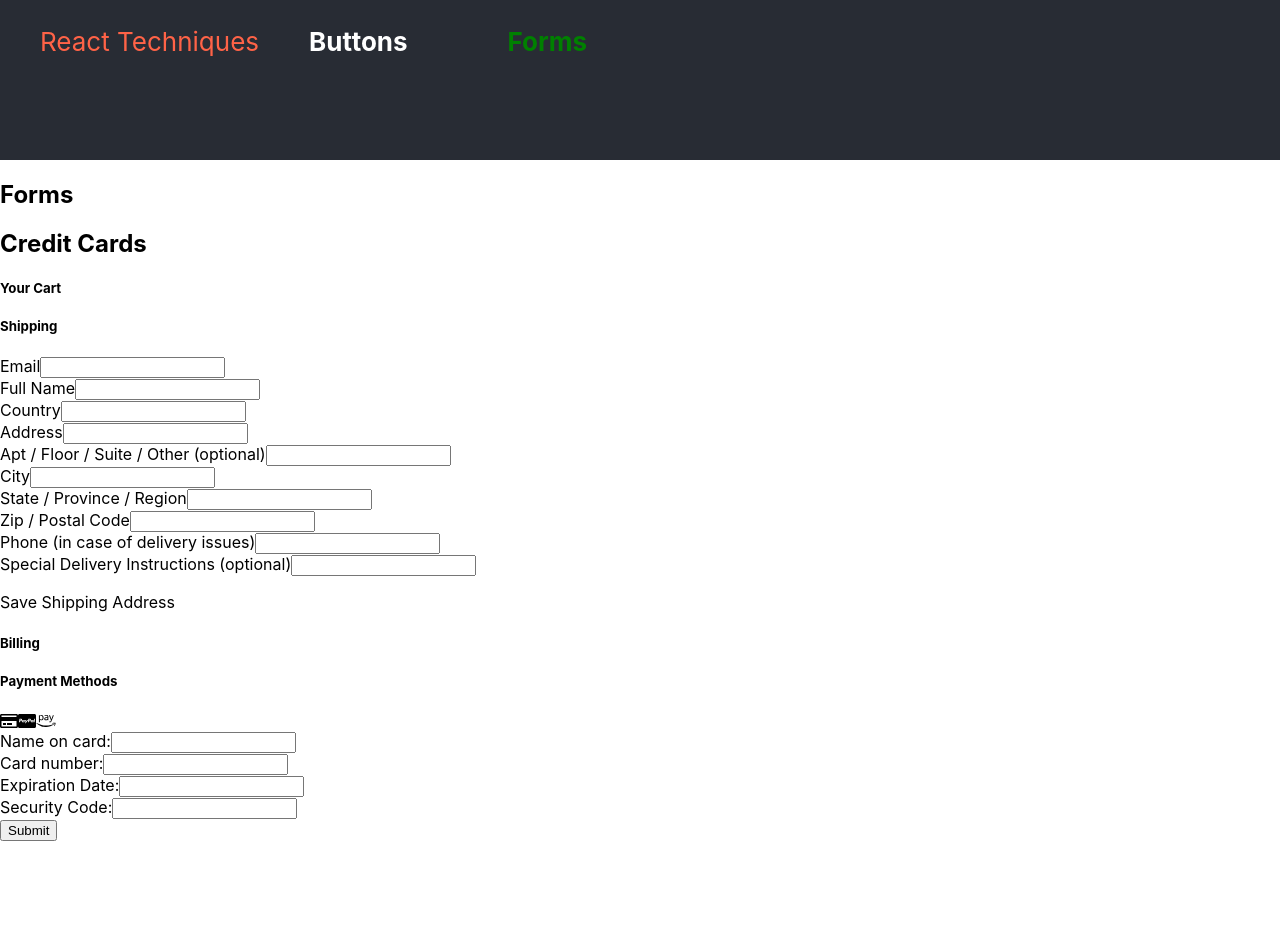
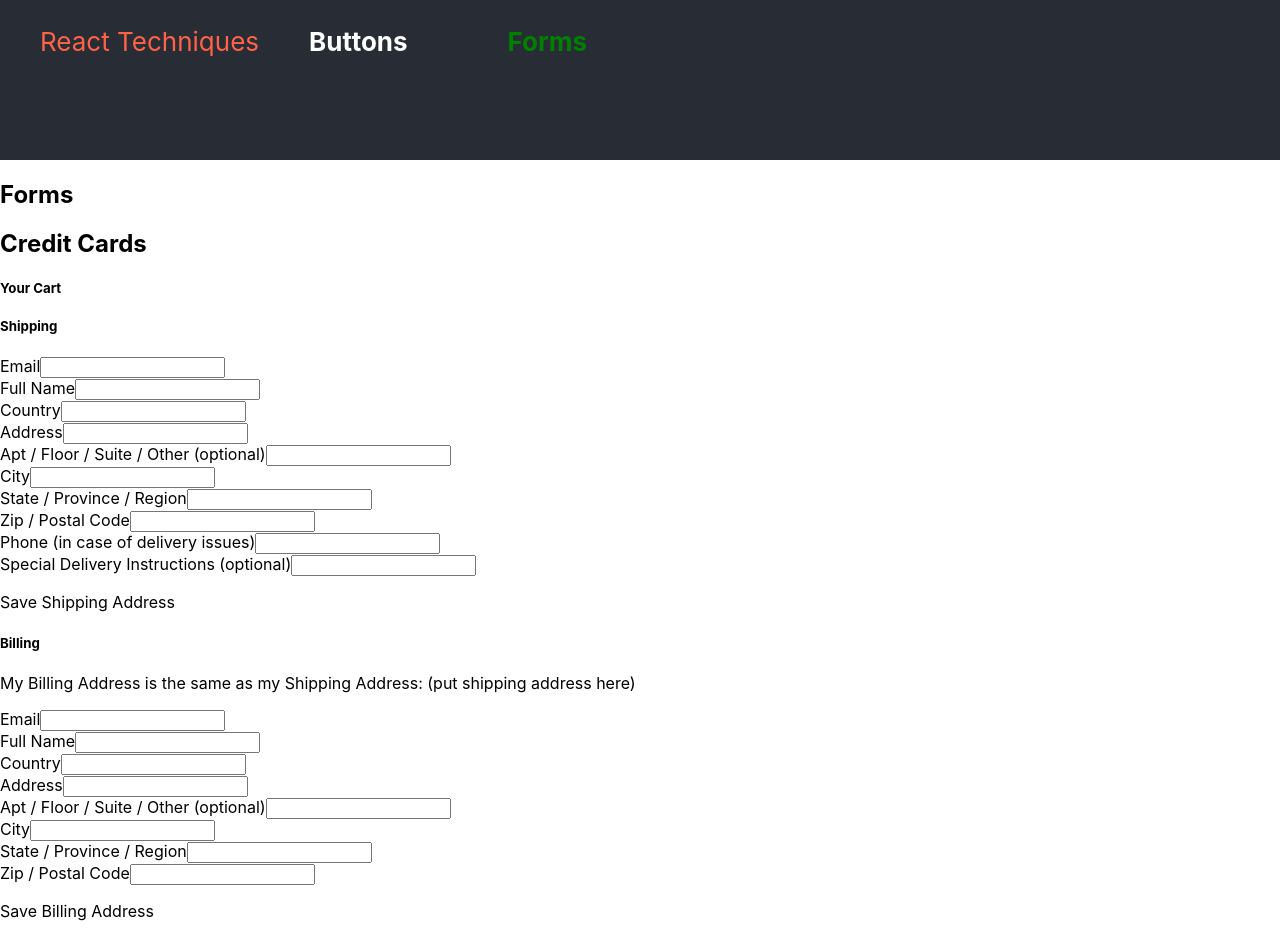
Before and after one commit to christinetran825/react-techniques, a React (Create React App) app: page /forms in a window 1280 px wide. Shown: the top 944 px of the page. Before the commit the page ends 841 px from the top, so only its background shows below. Built offline with nearby package versions, Linux system fonts and the light colour scheme.

Commit message:
added billing code

```diff
--- a/src/CreditCards.js
+++ b/src/CreditCards.js
@@ -51,6 +51,34 @@ class Likes extends React.Component {
           <p>Save Shipping Address</p>
         </form>
         <h5>Billing</h5>
+        <form>
+          <p>My Billing Address is the same as my Shipping Address: (put shipping address here)</p>
+          <label>Email</label>
+          <input type="text" name="email" />
+          <br></br>
+          <label>Full Name</label>
+          <input type="text" name="name" />
+          <br></br>
+          <label>Country</label>
+          <input type="text" name="country" />
+          <br></br>
+          <label>Address</label>
+          <input type="text" name="address" />
+          <br></br>
+          <label>Apt / Floor / Suite / Other <span> (optional)</span></label>
+          <input type="text" name="address-opt" />
+          <br></br>
+          <label>City</label>
+          <input type="text" name="city" />
+          <br></br>
+          <label>State / Province / Region</label>
+          <input type="text" name="state" />
+          <br></br>
+          <label>Zip / Postal Code</label>
+          <input type="text" name="zip" />
+          <br></br>
+          <p>Save Billing Address</p>
+        </form>
         <h5>Payment Methods</h5>
         <div className="pay-methods">
           <FontAwesomeIcon icon={['far', 'credit-card']} />
```
